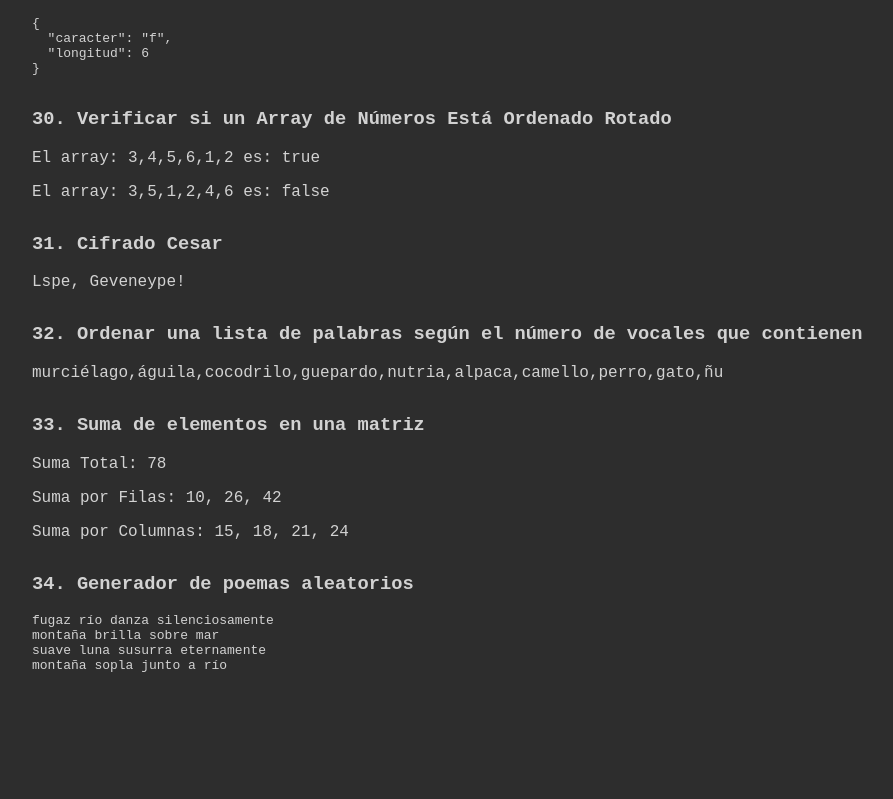
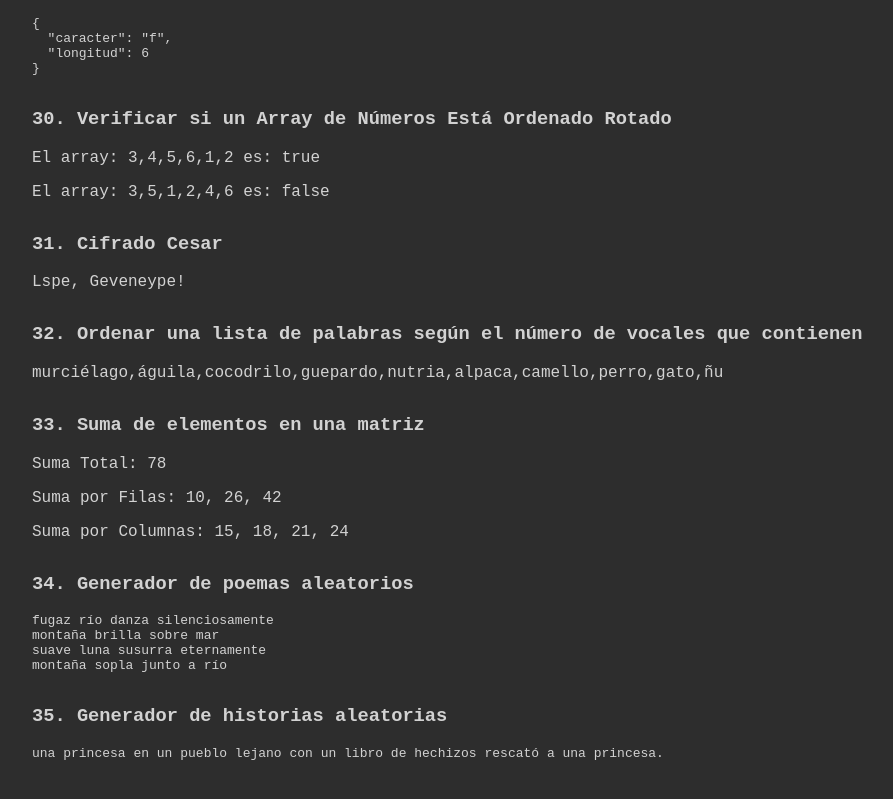
Before and after one commit to damalga/Javascripting, a website built with Vite: page index.html in a window 1280 px wide. Shown: the part 4249-5048 px from the top of the page, without its empty margins (84-977 px from the left). Before the commit the page ends 4978 px from the top, so only its background shows below. Built offline with nearby package versions, Linux system fonts and the light colour scheme.

Commit message:
one more exercise

```diff
--- a/index.html
+++ b/index.html
@@ -237,6 +237,12 @@
                 <h3>34. Generador de poemas aleatorios</h3>
                 <pre id="poema-aleatorio" class="resultado"></pre>
             </div>
+
+            <!--Ejercicio 35. ('./src/scripts/35generadorHistorias.js')-->
+            <div class="ejercicio">
+                <h3>35. Generador de historias aleatorias</h3>
+                <pre id="historia-aleatoria" class="resultado"></pre>
+            </div>
         </section>
 
         <!--Carga aquí todos los scripts-->
--- a/main.js
+++ b/main.js
@@ -36,3 +36,4 @@ import "./src/scripts/31cifradoCesar.js";
 import "./src/scripts/32ordenarPalabrasVocales.js";
 import "./src/scripts/33sumaElementosMatriz.js";
 import "./src/scripts/34generadorPoemas.js";
+import "./src/scripts/35generadorHistorias.js";
--- a/src/scripts/34generadorPoemas.js
+++ b/src/scripts/34generadorPoemas.js
@@ -7,7 +7,7 @@ const preposiciones = ["sobre", "bajo", "junto a", "entre", "hacia"];
 function generarPoema() {
   // Selecciona una palabra aleatoria
   function palabraAleatoria(arr) {
-    // Aquí seleccionarás y devolverás un elemento del array `arr`.
+    // Aquí seleccionarás y devolverás un elemento del array
     return arr[Math.floor(Math.random() * arr.length)];
   }
 
--- /dev/null
+++ b/src/scripts/35generadorHistorias.js
@@ -0,0 +1,23 @@
+const personajes = ["un mago", "un guerrero", "una princesa", "un dragón", "un ladrón"];
+const lugares = ["en un castillo", "en un bosque oscuro", "en la cima de una montaña", "en una cueva secreta", "en un pueblo lejano"];
+const objetos = ["una espada mágica", "un mapa antiguo", "una poción secreta", "un anillo encantado", "un libro de hechizos"];
+const acciones = ["enfrentó a un monstruo", "descubrió un terrible secreto", "se alió con un enemigo", "rescató a una princesa", "buscó un tesoro perdido"];
+
+function generarHistoria(){
+  function palabraAleatoria(arr) {
+    // Aquí seleccionarás y devolverás un elemento del array
+    return arr[Math.floor(Math.random() * arr.length)];
+  }
+
+  let personaje = palabraAleatoria(personajes);
+  let lugar = palabraAleatoria(lugares);
+  let objeto = palabraAleatoria(objetos);
+  let accion = palabraAleatoria(acciones);
+
+  let historia = `${personaje} ${lugar} con ${objeto} ${accion}.`;
+
+  return historia;
+}
+
+const resultado = generarHistoria();
+document.querySelector('#historia-aleatoria').textContent = generarHistoria();
```
